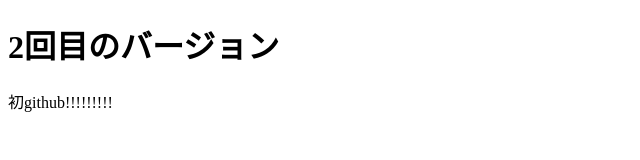
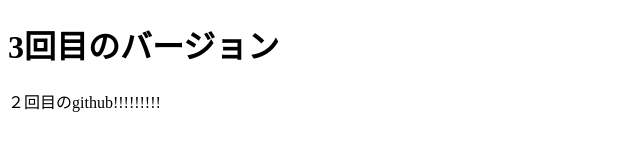
Before and after one commit to mayo181328/test, a plain HTML site: page index.html in a window 1280 px wide. Shown: the whole page, without its empty margins (0-640 px from the left). Drawn offline with Linux system fonts and the light colour scheme.

Commit message:
hato's commit

```diff
--- a/index.html
+++ b/index.html
@@ -7,7 +7,7 @@
     <title>Document</title>
 </head>
 <body>
-    <h1>2回目のバージョン</h1>
-<p>初github!!!!!!!!!</p>
+    <h1>3回目のバージョン</h1>
+<p>２回目のgithub!!!!!!!!!</p>
 </body>
 </html>
```
